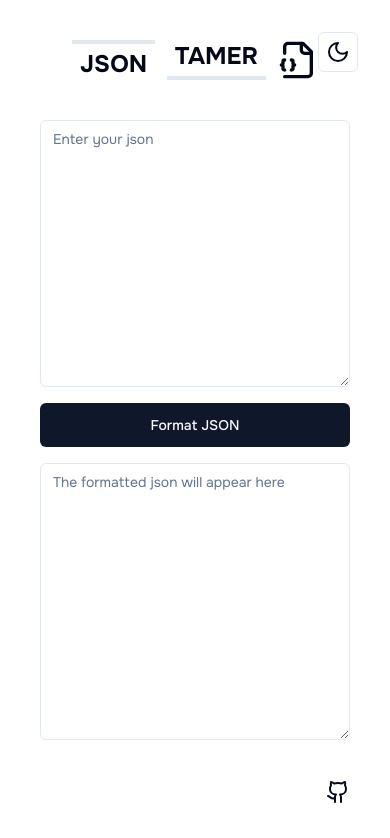
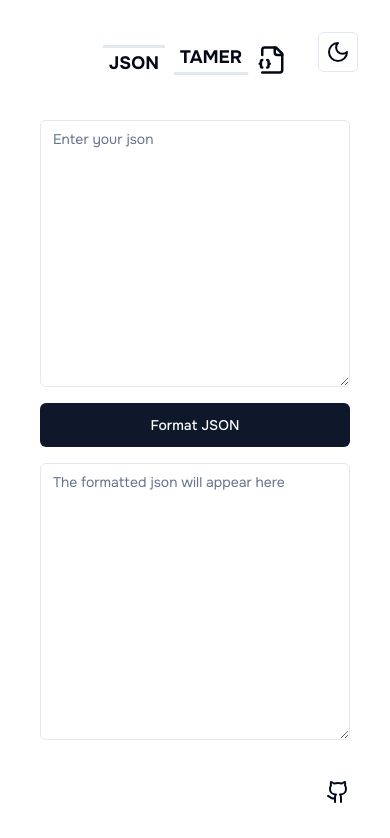
Before and after one commit to rubenpachecomatas/json-tamer, a Next.js app: page / in a window 390 px wide. Shown: the top 838 px of the page. Built offline with nearby package versions, Linux system fonts and the light colour scheme.

Commit message:
Fix header size for mobile

```diff
--- a/app/_components/Header.tsx
+++ b/app/_components/Header.tsx
@@ -1,7 +1,7 @@
 import { FileJson2 } from "lucide-react";
 
 const Header = () => (
-  <h1 className="text-2xl font-bold flex gap-3">
+  <h1 className="text-2xl font-bold flex gap-3 scale-75 sm:scale-100">
     <span className="px-2 pt-1 border-t-4 dark:pt-0 dark:border-t-0 dark:border-b-4 transition-all">
       JSON
     </span>
```
